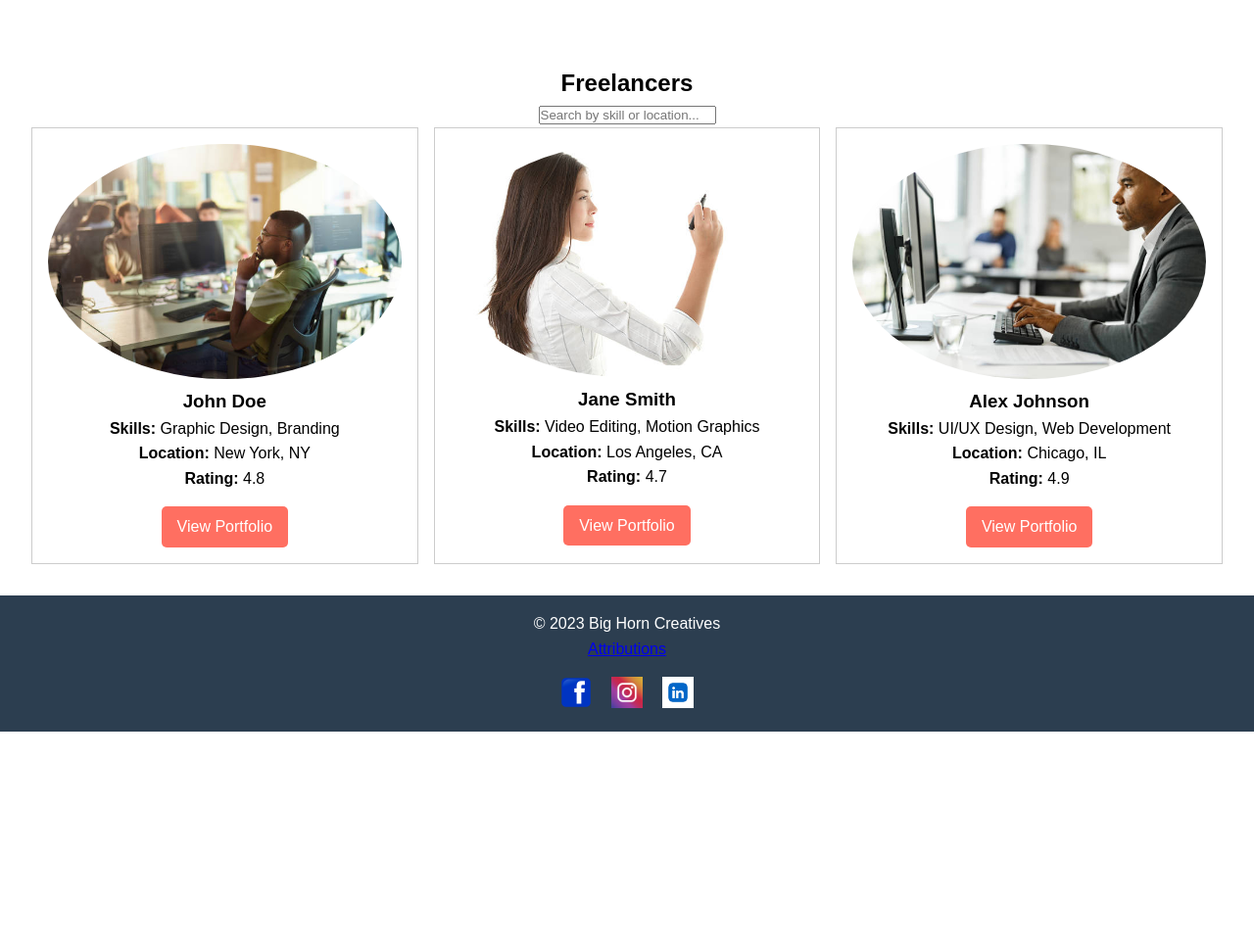
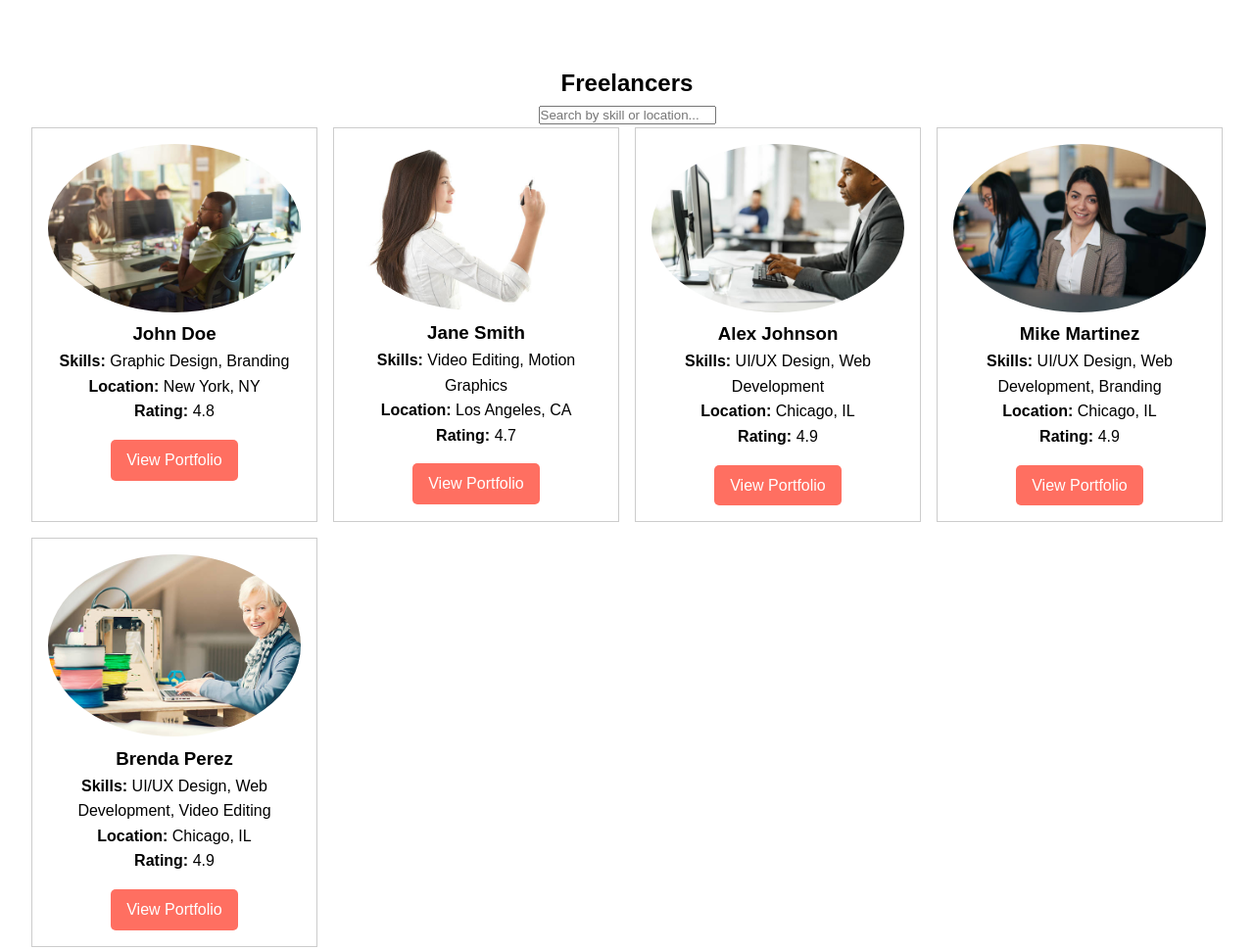
Before and after one commit to checonieto/Big-Horn-Creatives, a plain HTML site: page freelancers.html in a window 1280 px wide. Shown: the part 260-1230 px from the top of the page at 98% size. Before the commit the page ends 1007 px from the top, so only its background shows below. Drawn offline with Linux system fonts and the light colour scheme.

Commit message:
Implemented updates

```diff
--- a/data/freelancers.json
+++ b/data/freelancers.json
@@ -25,5 +25,23 @@
     "rating": 4.9,
     "image": "images/d3.jpg",
     "portfolio": "https://alexjohnson.com"
+  },
+{
+    "id": 4,
+    "name": "Mike Martinez",
+    "skills": ["UI/UX Design", "Web Development", "Branding"],
+    "location": "Chicago, IL",
+    "rating": 4.9,
+    "image": "images/d4.jpg",
+    "portfolio": "https://alexjohnson.com"
+  },
+   {
+    "id": 5,
+    "name": "Brenda Perez",
+    "skills": ["UI/UX Design", "Web Development", "Video Editing"],
+    "location": "Chicago, IL",
+    "rating": 4.9,
+    "image": "images/d5.jpg",
+    "portfolio": "https://alexjohnson.com"
   }
 ]
--- a/scripts/freelancers.js
+++ b/scripts/freelancers.js
@@ -1,9 +1,11 @@
 // Fetch freelancer data from JSON file
 async function fetchFreelancers() {
   try {
-    const response = await fetch('/data/freelancers.json'); // Ensure correct path
+    const response = await fetch('./data/freelancers.json'); // Correct path
     if (!response.ok) throw new Error(`HTTP error! Status: ${response.status}`);
-    return await response.json();
+    const data = await response.json();
+    console.log('Fetched freelancers:', data); // Log the fetched data
+    return data;
   } catch (error) {
     console.error('Error fetching freelancers:', error);
     return []; // Return empty array to prevent errors
@@ -27,7 +29,7 @@ function displayFreelancers(freelancers, containerId) {
     .map(
       (freelancer) => `
       <div class="freelancer-card">
-        <img src="${freelancer.image || 'default-avatar.png'}" alt="${freelancer.name}" loading="lazy">
+        <img src="${freelancer.image || 'images/default-avatar.png'}" alt="${freelancer.name}" loading="lazy">
         <h3>${freelancer.name}</h3>
         <p><strong>Skills:</strong> ${freelancer.skills?.join(', ') || 'N/A'}</p>
         <p><strong>Location:</strong> ${freelancer.location || 'Unknown'}</p>
@@ -38,6 +40,7 @@ function displayFreelancers(freelancers, containerId) {
     )
     .join('');
 }
+
 // Filter freelancers based on search input
 function filterFreelancers(freelancers) {
   const searchInput = document.getElementById('search');
```
Also changed, not shown: index.html (+1 -1 lines). Lines whose indentation alone changed are shown as unchanged.
